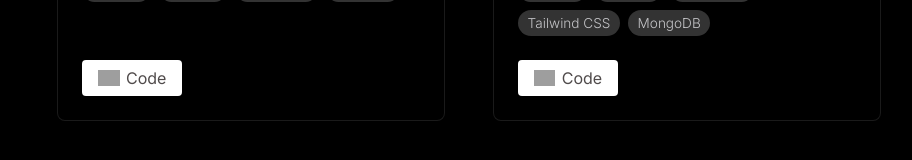
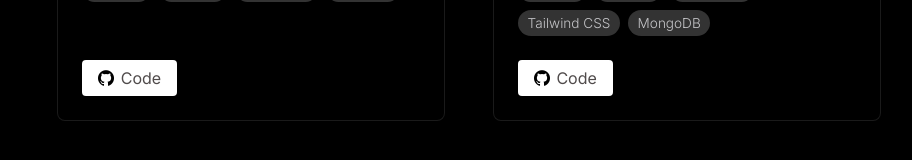
Before and after one commit to shaun-ahuja/personal-website, a React (Vite) app: page / in a window 1280 px wide. Shown: the part 2249-2409 px from the top of the page, without its empty margins (171-1083 px from the left). Built offline with nearby package versions, Linux system fonts and the light colour scheme; grey boxes are pictures that could not be loaded.

Commit message:
fixed github logo in projects section

```diff
--- a/src/components/ProjectsCard.jsx
+++ b/src/components/ProjectsCard.jsx
@@ -1,5 +1,6 @@
 import React from "react";
 import "./ProjectsCard.css"
+import blackGitHubLogo from "/public/assets/blackGitHubLogo.png"
 
 export const ProjectsCard = () => {
     return (
@@ -17,7 +18,7 @@ export const ProjectsCard = () => {
                     <div className="actions">
                         <a href="https://github.com/Nick1093/PBMify" target="_blank" className="btn">
                             <img
-                                src="./src/assets/blackGitHubLogo.png"
+                                src={blackGitHubLogo}
                                 alt="GitHub Logo"
                                 className="black-github-logo"
                             />
@@ -41,7 +42,7 @@ export const ProjectsCard = () => {
                     <div className="actions">
                         <a href="https://github.com/shaun-ahuja/MERN_AI_image_generator" target="_blank" className="btn">
                             <img
-                                src="./src/assets/blackGitHubLogo.png"
+                                src={blackGitHubLogo}
                                 alt="GitHub Logo"
                                 className="black-github-logo"
                             />
```
